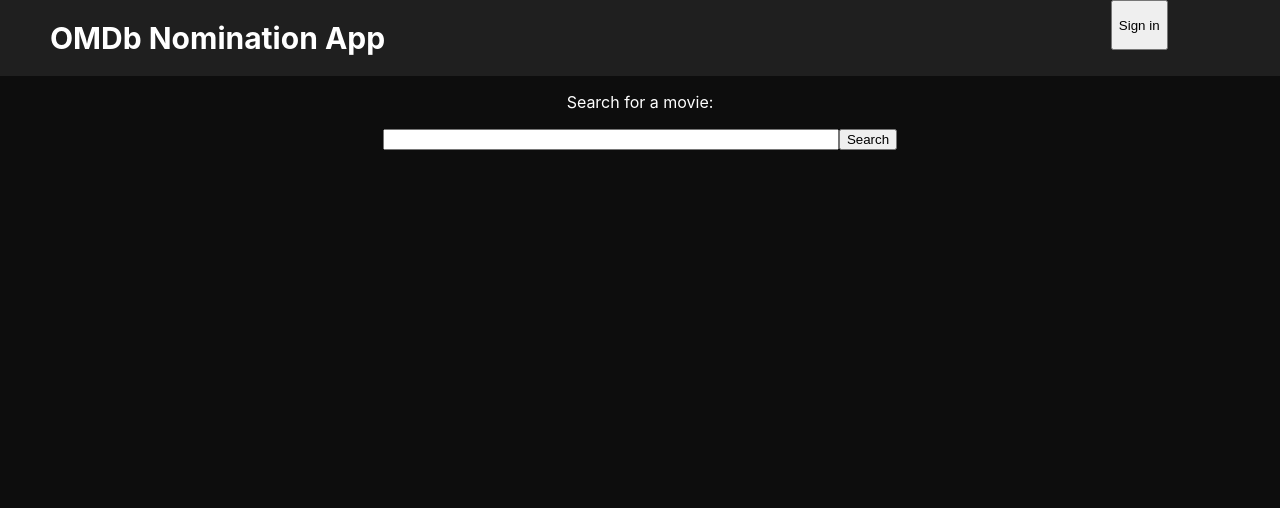
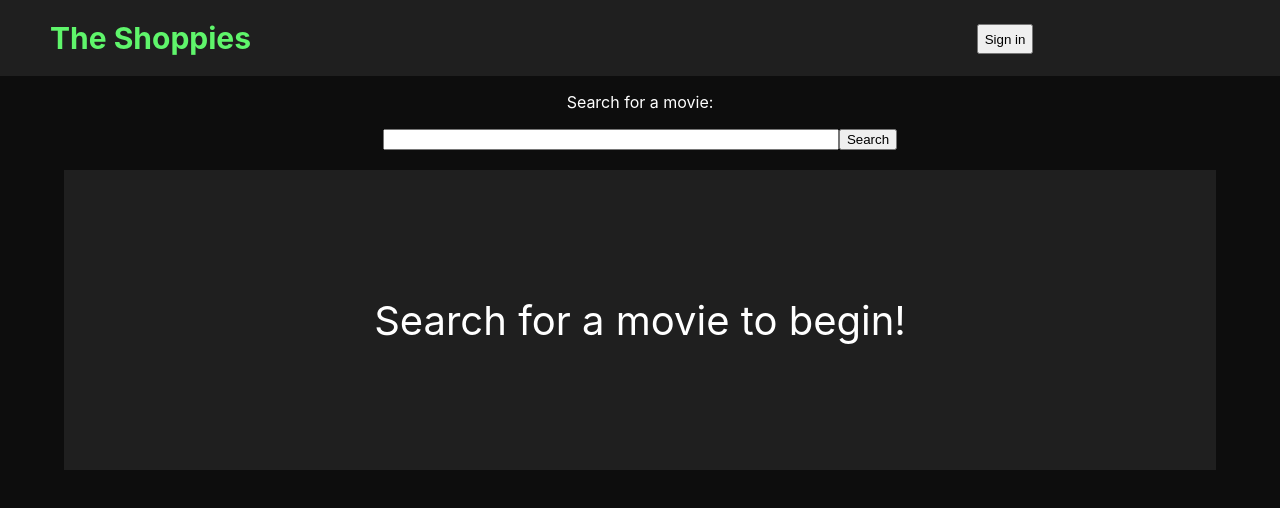
Before and after one commit to nvplus/omdb, a React (Create React App) app: page / in a window 1280 px wide. Shown: the top 508 px of the page. Built offline with nearby package versions, Linux system fonts and the light colour scheme; no server answers.

Commit message:
styling + changed to movies only

```diff
--- a/src/App.js
+++ b/src/App.js
@@ -53,7 +53,7 @@ function UserDisplay(props) {
 function Navbar(props) {
   return (
     <div className="navbar">
-        <h1>OMDb Nomination App</h1>
+        <h1>The Shoppies</h1>
         {props.user && <UserDisplay user={props.user}/>}{props.user ? <SignOut/> : <SignIn/>}
     </div>
   )
@@ -87,11 +87,12 @@ function App() {
       {nominations.length == 5 && <Banner/>}
       <Navbar user={user}/>
       <div className="omdb">
-
         <MovieSearch searchResults={searchResults} setSearchResults={setSearchResults}/>
-        {searchResults !== [] && <div>{<MovieSearchDisplay results={searchResults} nominateMovie={nominateMovie}/>}</div>}
+        {!searchResults && <div className="prompt"><p>Search for a movie to begin!</p></div>}
+        {searchResults !== [] && <div>{<MovieSearchDisplay results={searchResults} nominateMovie={nominateMovie}/>}
 
         {nominations.length > 0 && <NominationsDisplay nominations={nominations} setNominations={setNominations}/>}
+        </div>}
       </div>
     </div>
 
--- a/src/MovieSearch.js
+++ b/src/MovieSearch.js
@@ -7,7 +7,7 @@ function MovieSearch (props) {
 
     useEffect (() => {
         if (searchTerm !== '') {
-            axios(`http://www.omdbapi.com/?apikey=${process.env.REACT_APP_API_KEY}&s=${searchTerm}`).then(res => {
+            axios(`http://www.omdbapi.com/?apikey=${process.env.REACT_APP_API_KEY}&s=${searchTerm}&type=movie`).then(res => {
                 props.setSearchResults(res.data);
             });
         }
--- a/src/styles/App.css
+++ b/src/styles/App.css
@@ -13,6 +13,7 @@ body {
 
 .navbar h1 {
   margin-right: 59%;
+  color: #5FF56B;
 }
 
 .navbar p {
@@ -22,9 +23,22 @@ body {
 }
 
 .navbar button {
-  height: 50px;
+    height: 30px;
+    position: relative;
+    top: 24px;
 }
 
+.prompt {
+  background-color: #1f1f1f;
+  height: 300px;
+  font-size: 40px;
+  width: 90%;
+  margin: auto;
+  margin-top: 20px;
+  display: flex;
+  justify-content: center;
+  align-items: center;
+}
 
 .banner {
   background-color: #ed2553;
```
Also changed, not shown: sample.png, 1 other file (tests, documents, lock files or other folders).
